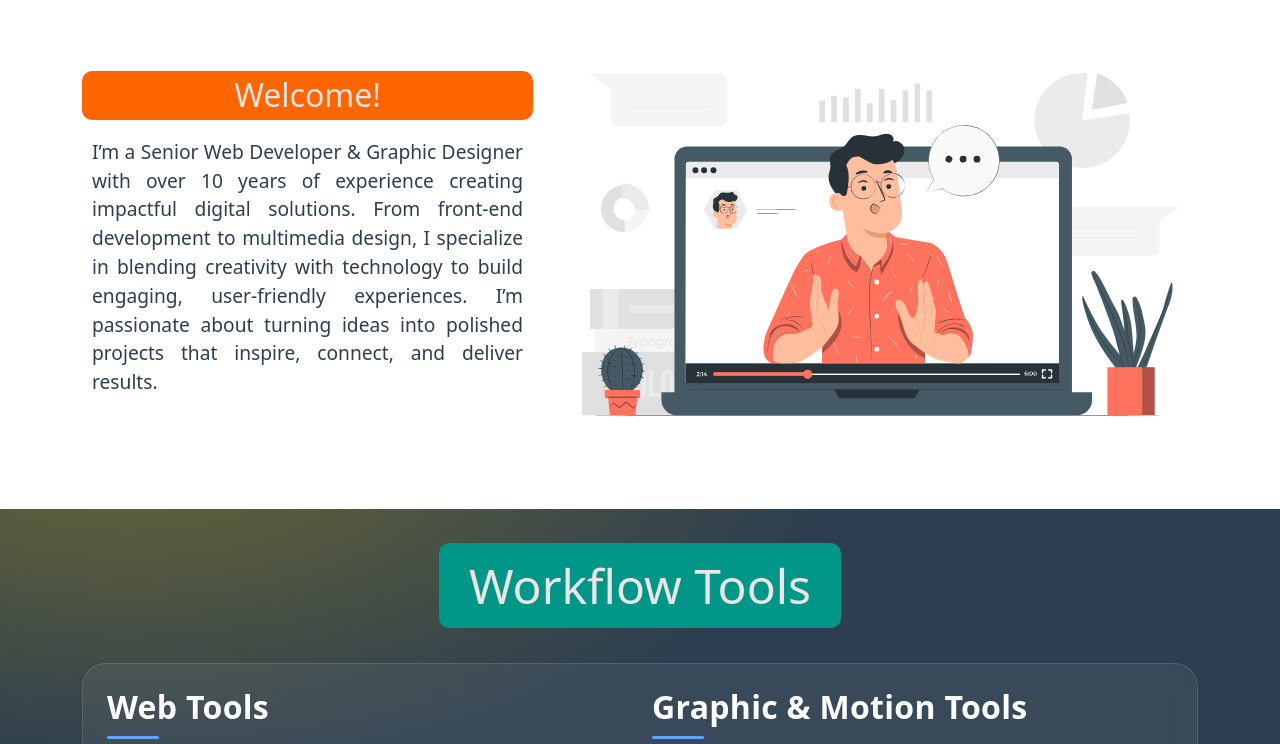
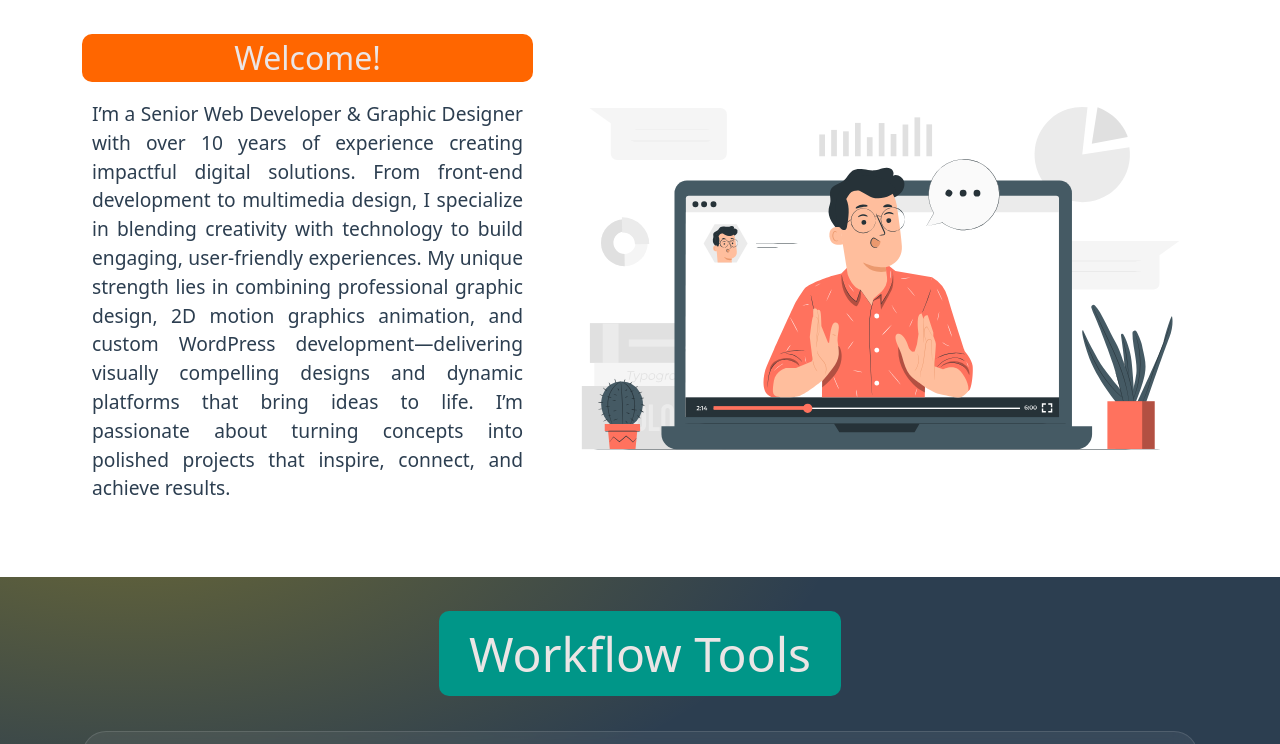
Before and after one commit to OmegaAhmed/AhmedQotb, a plain HTML site: page index.html in a window 1280 px wide. Shown: the part 922-1666 px from the top of the page. Drawn offline with Linux system fonts and the light colour scheme.

Commit message:
Update index.html

```diff
--- a/index.html
+++ b/index.html
@@ -61,10 +61,7 @@
                 <div class="col-md-5 col-12">
                     <h2 class="welcome">Welcome!</h2>
                     <p class="about-description">
-                        I’m a Senior Web Developer & Graphic Designer with over 10 years of experience creating
-                        impactful digital solutions. From front-end development to multimedia design, I specialize in
-                        blending creativity with technology to build engaging, user-friendly experiences. I’m passionate
-                        about turning ideas into polished projects that inspire, connect, and deliver results.
+                        I’m a Senior Web Developer & Graphic Designer with over 10 years of experience creating impactful digital solutions. From front-end development to multimedia design, I specialize in blending creativity with technology to build engaging, user-friendly experiences. My unique strength lies in combining professional graphic design, 2D motion graphics animation, and custom WordPress development—delivering visually compelling designs and dynamic platforms that bring ideas to life. I’m passionate about turning concepts into polished projects that inspire, connect, and achieve results.
                     </p>
                 </div>
                 <!-- الصورة -->
```
